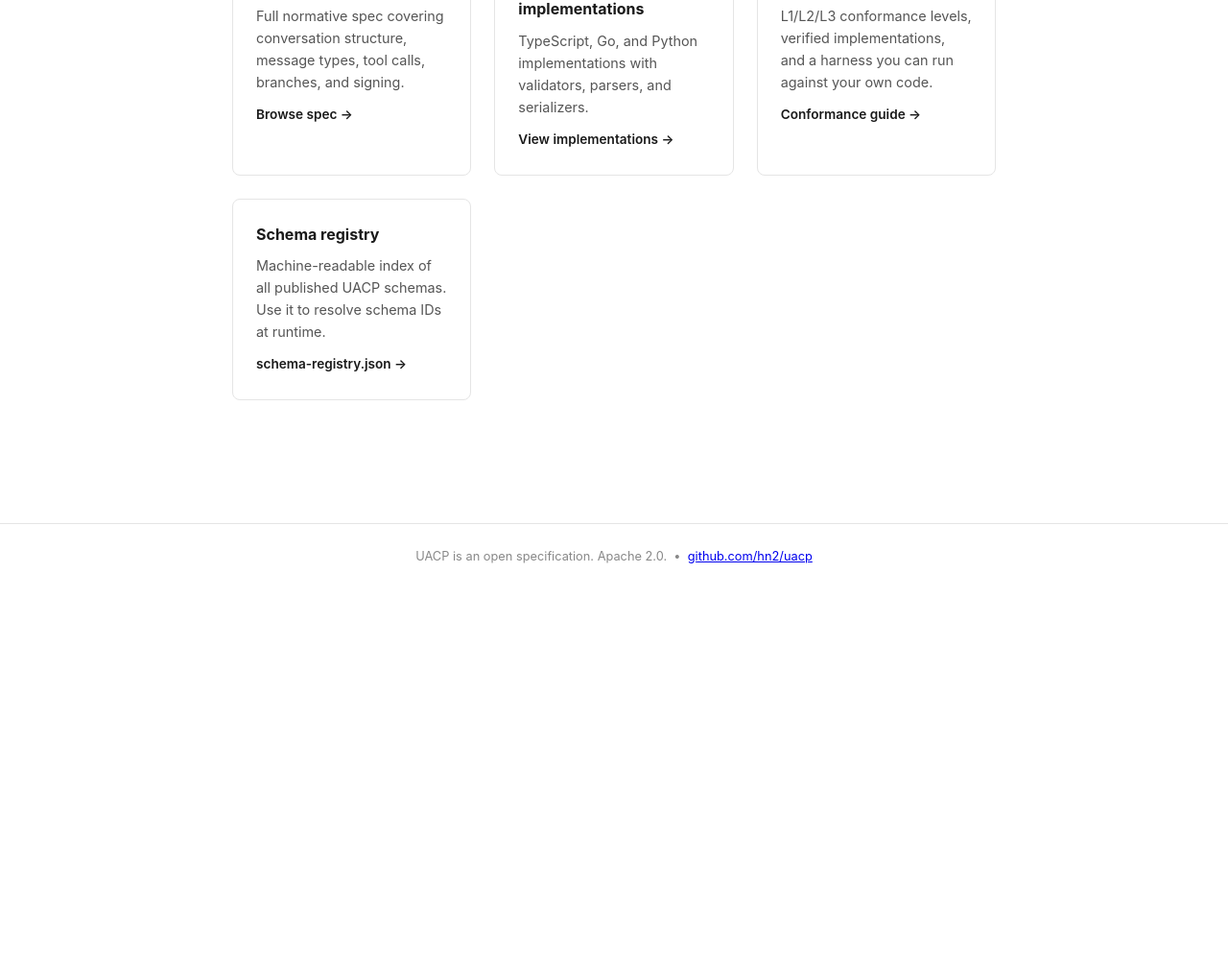
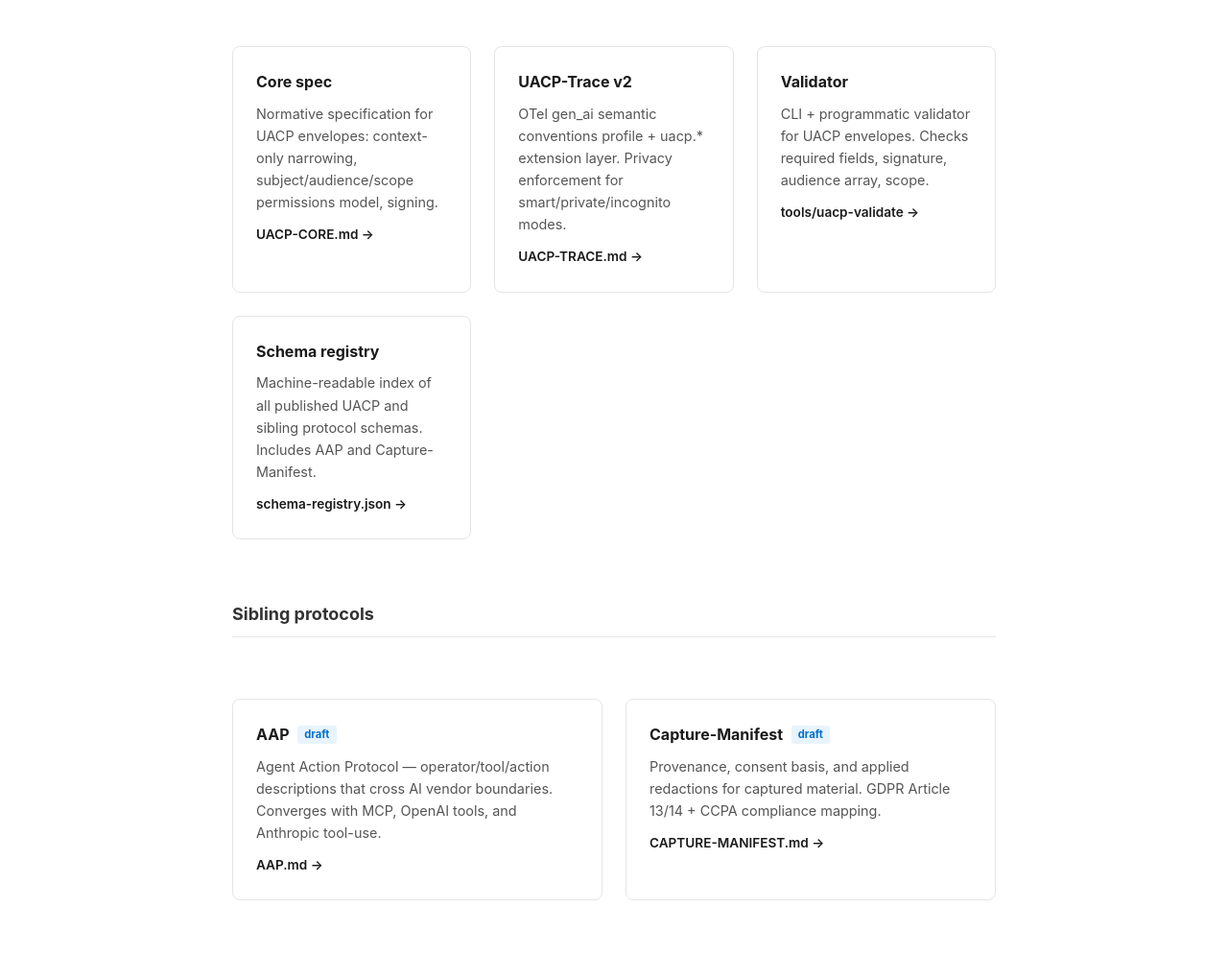
Before and after one commit to hn2/uacp, a website: page docs/uacp-dev-landing/index.html in a window 1280 px wide. Shown: the part 489-1484 px from the top of the page at 96% size. Before the commit the page ends 1103 px from the top, so only its background shows below. Drawn offline with Linux system fonts and the light colour scheme.

Commit message:
docs(#71): update landing page — add sibling protocols, fix registry
Landing page now accurately reflects current state: UACP-Core v1,
UACP-Trace v2, AAP v0.1, and Capture-Manifest v0.1. Schema registry
updated to include all four specs with draft status and spec links.
Removed references to non-existent TypeScript/Go/Python implementations.

Co-Authored-By: Claude Sonnet 4.6 <noreply@anthropic.com>

```diff
--- a/docs/uacp-dev-landing/index.html
+++ b/docs/uacp-dev-landing/index.html
@@ -3,7 +3,7 @@
 <head>
   <meta charset="UTF-8">
   <meta name="viewport" content="width=device-width, initial-scale=1.0">
-  <title>UACP — Unified AI Context Protocol</title>
+  <title>UACP — Universal AI Context Protocol</title>
   <style>
     *, *::before, *::after { box-sizing: border-box; margin: 0; padding: 0; }
     body { font-family: -apple-system, BlinkMacSystemFont, "Segoe UI", Roboto, sans-serif; color: #1a1a1a; background: #fff; line-height: 1.6; }
@@ -25,50 +25,67 @@
     .card p { font-size: 0.9rem; color: #555; }
     .card a { color: #1a1a1a; font-size: 0.85rem; font-weight: 600; text-decoration: none; display: inline-block; margin-top: 0.75rem; }
     .card a:hover { text-decoration: underline; }
+    .badge { font-size: 0.7rem; background: #e8f4fd; color: #0070c9; padding: 0.15rem 0.45rem; border-radius: 3px; vertical-align: middle; margin-left: 0.3rem; }
+    .section-title { font-size: 1.125rem; font-weight: 700; margin-top: 4rem; margin-bottom: 1rem; color: #333; border-bottom: 1px solid #e5e5e5; padding-bottom: 0.5rem; }
     footer { border-top: 1px solid #e5e5e5; padding: 1.5rem 2rem; text-align: center; font-size: 0.8rem; color: #888; margin-top: 4rem; }
   </style>
 </head>
 <body>
   <header>
     <h1>uacp</h1>
-    <span class="version">v1.0.0</span>
+    <span class="version">v1 (draft)</span>
   </header>
 
   <main>
     <section class="hero">
-      <h2>Unified AI Context Protocol</h2>
+      <h2>Universal AI Context Protocol</h2>
       <p>
         UACP is an open, vendor-neutral format for AI conversation context —
         designed to move cleanly across models, tools, and systems without
         lock-in or data loss.
       </p>
       <div class="cta">
-        <a class="btn btn-primary" href="https://github.com/hn2/uacp/tree/master/spec">Read the spec</a>
+        <a class="btn btn-primary" href="https://github.com/hn2/uacp/blob/master/spec/v1/UACP-CORE.md">Read the spec</a>
         <a class="btn btn-secondary" href="schema-registry.json">Schema registry</a>
         <a class="btn btn-secondary" href="https://github.com/hn2/uacp">GitHub</a>
       </div>
     </section>
 
+    <p class="section-title">UACP</p>
     <div class="grid">
       <div class="card">
-        <h3>Specification</h3>
-        <p>Full normative spec covering conversation structure, message types, tool calls, branches, and signing.</p>
-        <a href="https://github.com/hn2/uacp/tree/master/spec">Browse spec &rarr;</a>
+        <h3>Core spec</h3>
+        <p>Normative specification for UACP envelopes: context-only narrowing, subject/audience/scope permissions model, signing.</p>
+        <a href="https://github.com/hn2/uacp/blob/master/spec/v1/UACP-CORE.md">UACP-CORE.md &rarr;</a>
       </div>
       <div class="card">
-        <h3>Reference implementations</h3>
-        <p>TypeScript, Go, and Python implementations with validators, parsers, and serializers.</p>
-        <a href="https://github.com/hn2/uacp/tree/master/reference-impls">View implementations &rarr;</a>
+        <h3>UACP-Trace v2</h3>
+        <p>OTel gen_ai semantic conventions profile + uacp.* extension layer. Privacy enforcement for smart/private/incognito modes.</p>
+        <a href="https://github.com/hn2/uacp/blob/master/spec/uacp-trace/UACP-TRACE.md">UACP-TRACE.md &rarr;</a>
       </div>
       <div class="card">
-        <h3>Conformance</h3>
-        <p>L1/L2/L3 conformance levels, verified implementations, and a harness you can run against your own code.</p>
-        <a href="https://github.com/hn2/uacp/blob/master/CONFORMANCE.md">Conformance guide &rarr;</a>
+        <h3>Validator</h3>
+        <p>CLI + programmatic validator for UACP envelopes. Checks required fields, signature, audience array, scope.</p>
+        <a href="https://github.com/hn2/uacp/tree/master/tools/uacp-validate">tools/uacp-validate &rarr;</a>
       </div>
       <div class="card">
         <h3>Schema registry</h3>
-        <p>Machine-readable index of all published UACP schemas. Use it to resolve schema IDs at runtime.</p>
+        <p>Machine-readable index of all published UACP and sibling protocol schemas. Includes AAP and Capture-Manifest.</p>
         <a href="schema-registry.json">schema-registry.json &rarr;</a>
+      </div>
+    </div>
+
+    <p class="section-title">Sibling protocols</p>
+    <div class="grid">
+      <div class="card">
+        <h3>AAP <span class="badge">draft</span></h3>
+        <p>Agent Action Protocol — operator/tool/action descriptions that cross AI vendor boundaries. Converges with MCP, OpenAI tools, and Anthropic tool-use.</p>
+        <a href="https://github.com/hn2/aap/blob/main/spec/v0.1/AAP.md">AAP.md &rarr;</a>
+      </div>
+      <div class="card">
+        <h3>Capture-Manifest <span class="badge">draft</span></h3>
+        <p>Provenance, consent basis, and applied redactions for captured material. GDPR Article 13/14 + CCPA compliance mapping.</p>
+        <a href="https://github.com/hn2/capture-manifest/blob/main/spec/v0.1/CAPTURE-MANIFEST.md">CAPTURE-MANIFEST.md &rarr;</a>
       </div>
     </div>
   </main>
```
Also changed, not shown: docs/uacp-dev-landing/schema-registry.json (+30 -9 lines).
